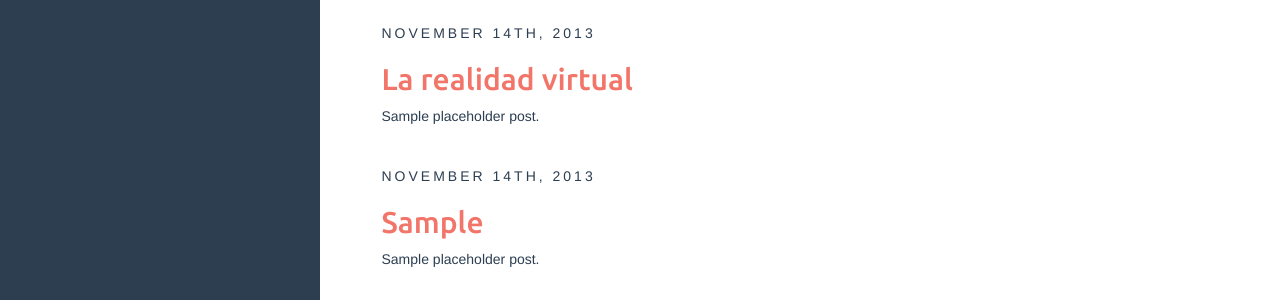
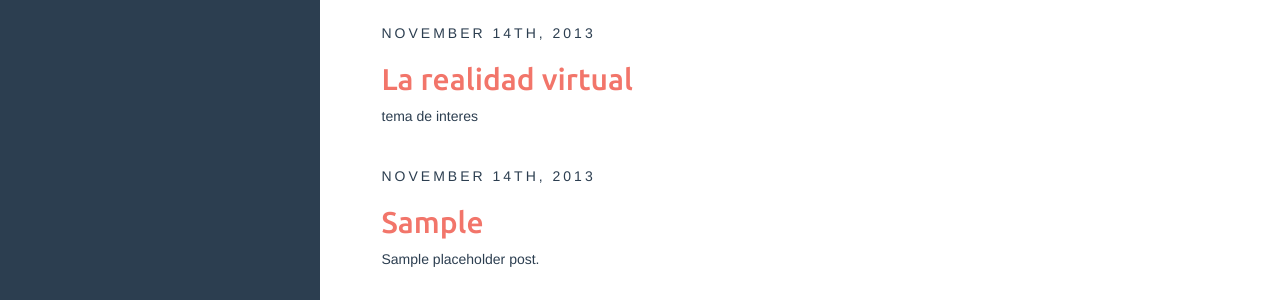
Before and after one commit to sasolanom/sasolanom.github.io, a Jekyll site: the page built from index.html, in a window 1280 px wide and 1293 px high. Shown: the part 649-949 px from the top of the window. Built offline with Jekyll 4.4.1, drawn with Linux system fonts in a browser that asks for light colours; the list of posts is cut into pages by our own code.

Commit message:
Update 2013-11-14-sample.md

```diff
--- a/_posts/2013-11-14-sample.md
+++ b/_posts/2013-11-14-sample.md
@@ -3,7 +3,7 @@ layout: post
 title: La realidad virtual
 categories: [general, demo]
 tags: [demo, dbyll, dbtek]
-description: Sample placeholder post.
+description: tema de interes
 ---
 
 En los últimos años la realidad virtual ha ganado un gran terreno en nuestro mundo, siendo una de las tecnologías que generar imágenes realistas, sonidos y sensaciones que colocan a las personas en medio de un mundo imaginario espectacular, y en las cuales las empresas han invertido muchos recursos para mejorar la experiencia del consumidor y que sin duda revolucionaron el sector. El auge de la realidad virtual se situó por la llegada de la realidad aumentada, por lo que se encuentran estrechamente ligadas, un claro ejemplo son las gafas de realidad virtual las cuales fueron adaptadas a estas tecnologías con el objetivo de que los usuarios experimenten lo que era posible hacer con ellas.
```
